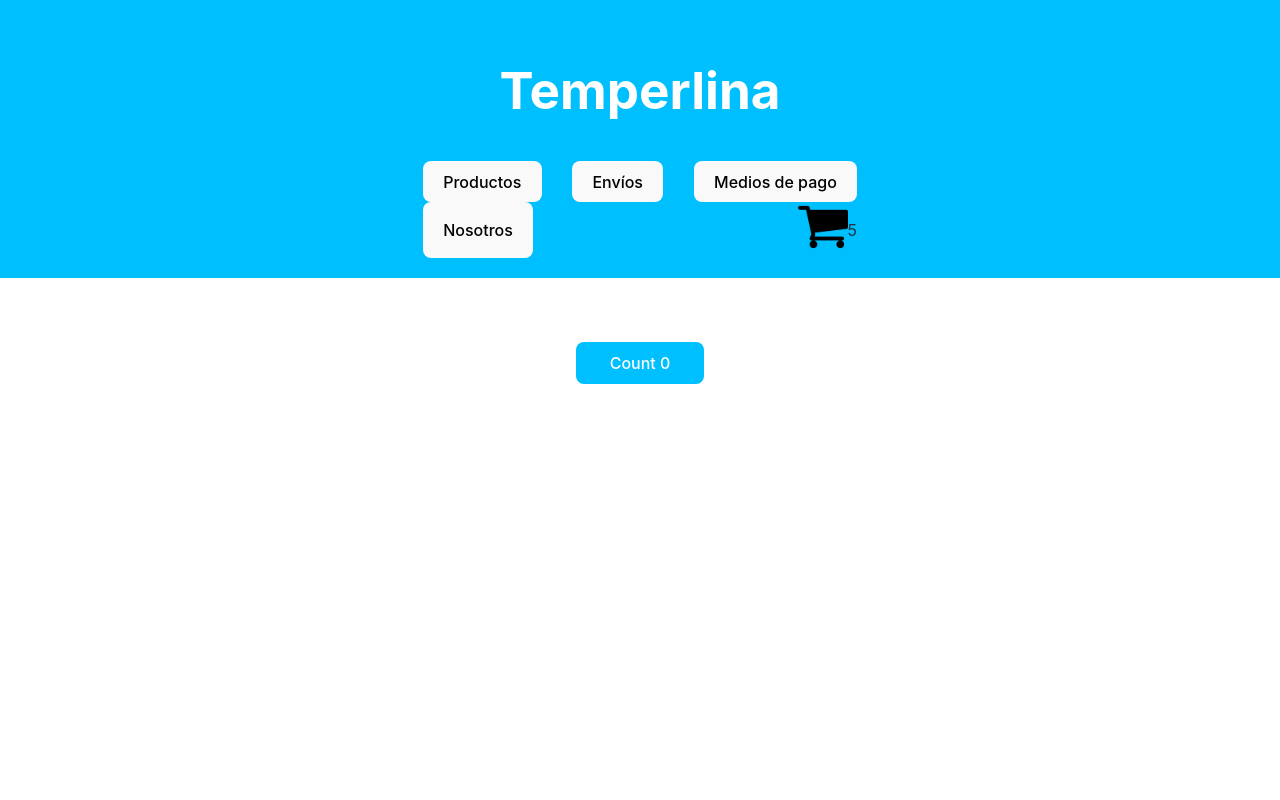
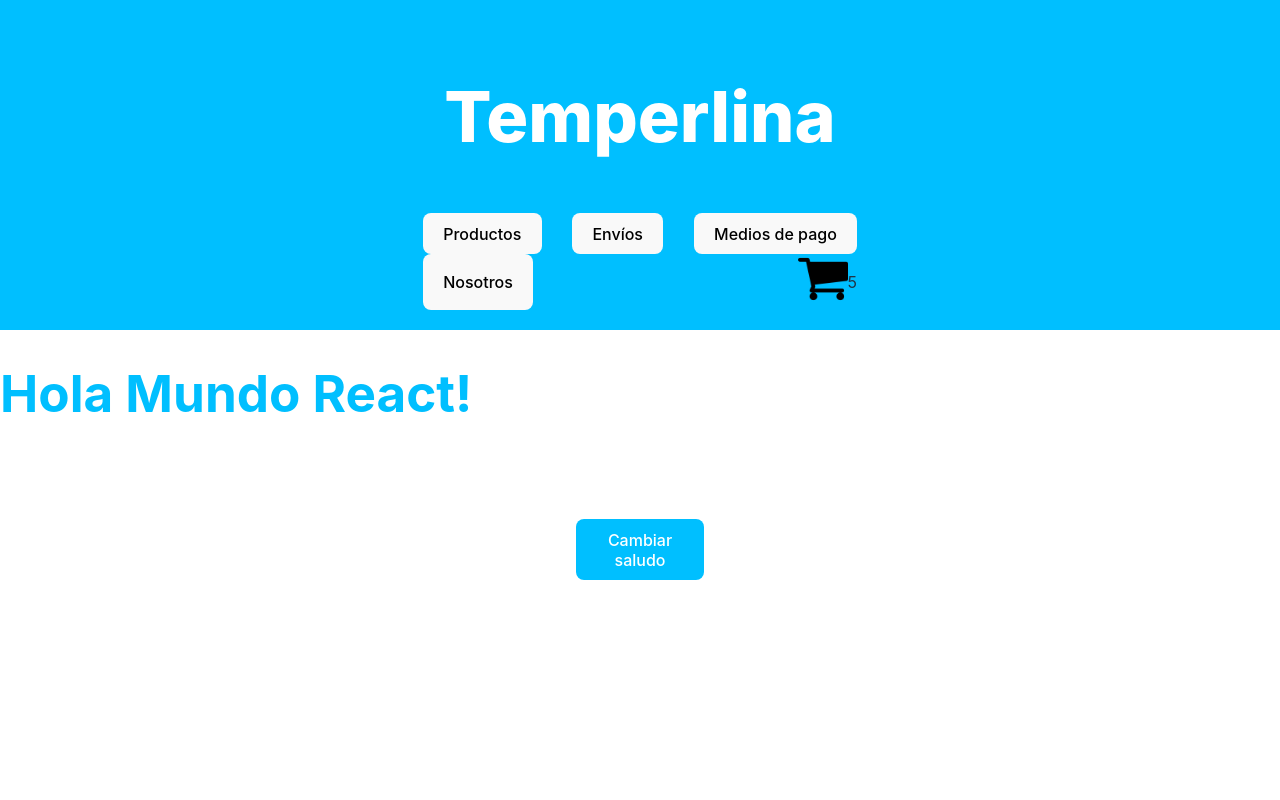
Before and after one commit to gianluca-1996/ecommerce-react58080, a React (Vite) app: page / in a window 1280 px wide. Shown: the top 800 px of the page. Built offline with nearby package versions, Linux system fonts and the light colour scheme.

Commit message:
agregaItemListContainer

```diff
--- a/src/App.jsx
+++ b/src/App.jsx
@@ -1,13 +1,13 @@
 import './App.css'
 import Navbar from "./components/Navbar"
-import MainView from "./components/MainView"
+import ItemListContainer from "./components/ItemListContainer"
 import Footer from "./components/Footer"
 
 function App() {
   return (
     <main className='main'>
       <Navbar/>
-      <MainView/>
+      <ItemListContainer greetings={"Hola Mundo React!"}/>
       <Footer/>
     </main>
   )
--- /dev/null
+++ b/src/components/ItemListContainer/Button/index.jsx
@@ -0,0 +1,16 @@
+//import { useState } from "react";
+import "./style.css"
+
+const Button = ({modifica}) => {
+    //let [contador, setContador] = useState(0)
+
+    return (
+        /*<button className="countButton" onClick={() => setContador(contador += 1)}>
+            Count {contador}
+        </button>
+        */
+       <button className="countButton" onClick={modifica}>Cambiar saludo</button>
+    );
+}
+
+export default Button
--- /dev/null
+++ b/src/components/ItemListContainer/index.jsx
@@ -0,0 +1,25 @@
+import "./style.css"
+import Button from "./Button"
+import { useState } from "react";
+
+const ItemListContainer = ({greetings}) => {
+    let [saludo, setSaludo] = useState(greetings)
+
+    const cambiaSaludo = () => {
+        if(saludo == "Adios!"){
+            setSaludo("Hola mundo React!")
+        }
+        else{
+            setSaludo("Adios!")
+        }
+    }
+
+    return(
+        <div className="principal">
+            <h1 id="saludoeReact">{saludo}</h1>
+            <Button modifica={cambiaSaludo} />
+        </div>
+    );
+}
+
+export default ItemListContainer
--- /dev/null
+++ b/src/components/ItemListContainer/style.css
@@ -0,0 +1,7 @@
+.principal{
+    min-height: 1000px;
+}
+
+#saludoeReact{
+    color: deepskyblue;
+}
--- a/src/components/MainView/Button/index.jsx
+++ /dev/null
@@ -1,14 +0,0 @@
-import { useState } from "react";
-import "./style.css"
-
-const Button = () => {
-    let [contador, setContador] = useState(0)
-
-    return (
-        <button className="countButton" onClick={() => setContador(contador += 1)}>
-            Count {contador}
-        </button>
-    );
-}
-
-export default Button
--- a/src/components/MainView/index.jsx
+++ /dev/null
@@ -1,12 +0,0 @@
-import "./style.css"
-import Button from "./Button"
-
-const Cuerpo = () => {
-    return(
-        <div className="principal">
-            <Button/>
-        </div>
-    );
-}
-
-export default Cuerpo
--- a/src/components/MainView/style.css
+++ /dev/null
@@ -1,3 +0,0 @@
-.principal{
-    min-height: 1000px;
-}
--- a/src/components/Navbar/index.jsx
+++ b/src/components/Navbar/index.jsx
@@ -5,7 +5,7 @@ const Navbar = () => {
     return (
         <nav className="navbar">
             <div>
-                <h1>Temperlina</h1>
+                <h1 id="tituloNav">Temperlina</h1>
             </div>
             <div className="menuNav">
                 <button>Productos</button>
--- a/src/components/Navbar/style.css
+++ b/src/components/Navbar/style.css
@@ -7,8 +7,10 @@
     padding: 20px;
 }
 
-h1{
+#tituloNav{
     color: white;
+    font-weight: 800;
+    font-size: 70px;
 }
 
 .menuNav{
```
Also changed, not shown: src/components/ItemListContainer/Button/style.css (renamed from src/components/MainView/Button/style.css).
